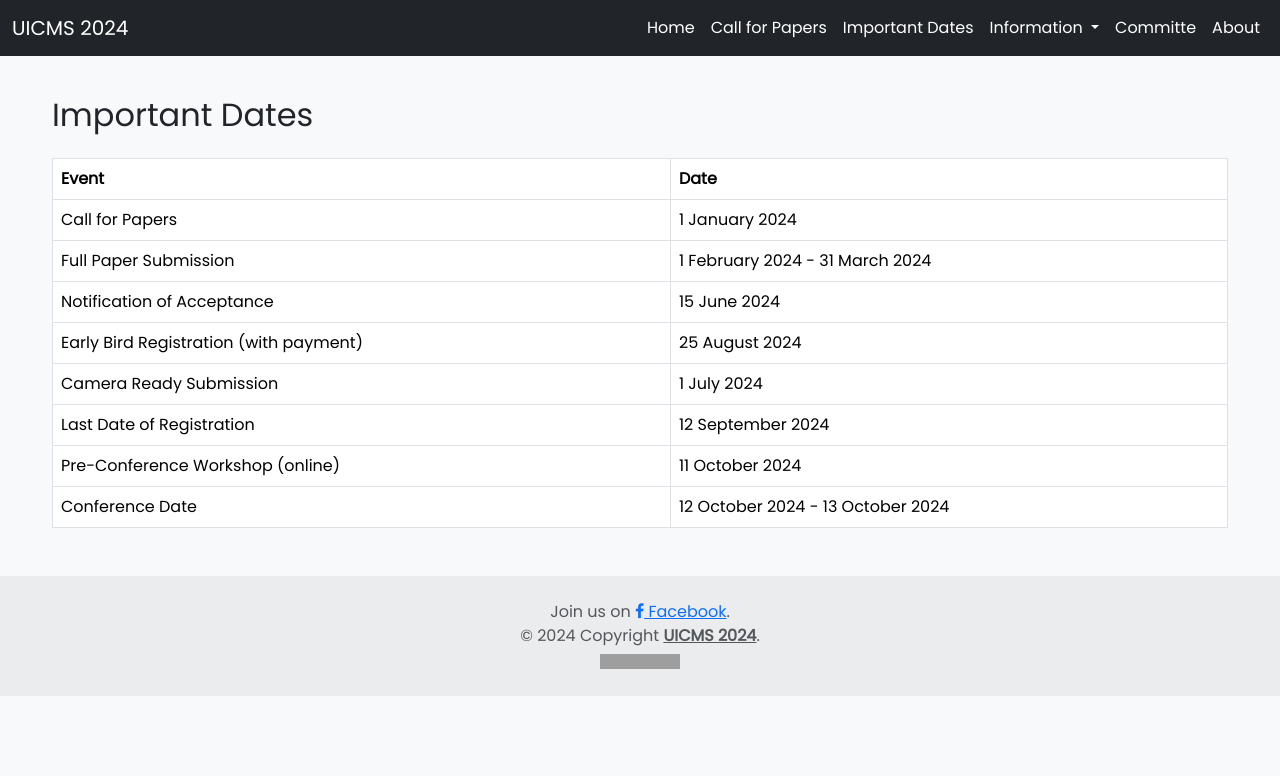
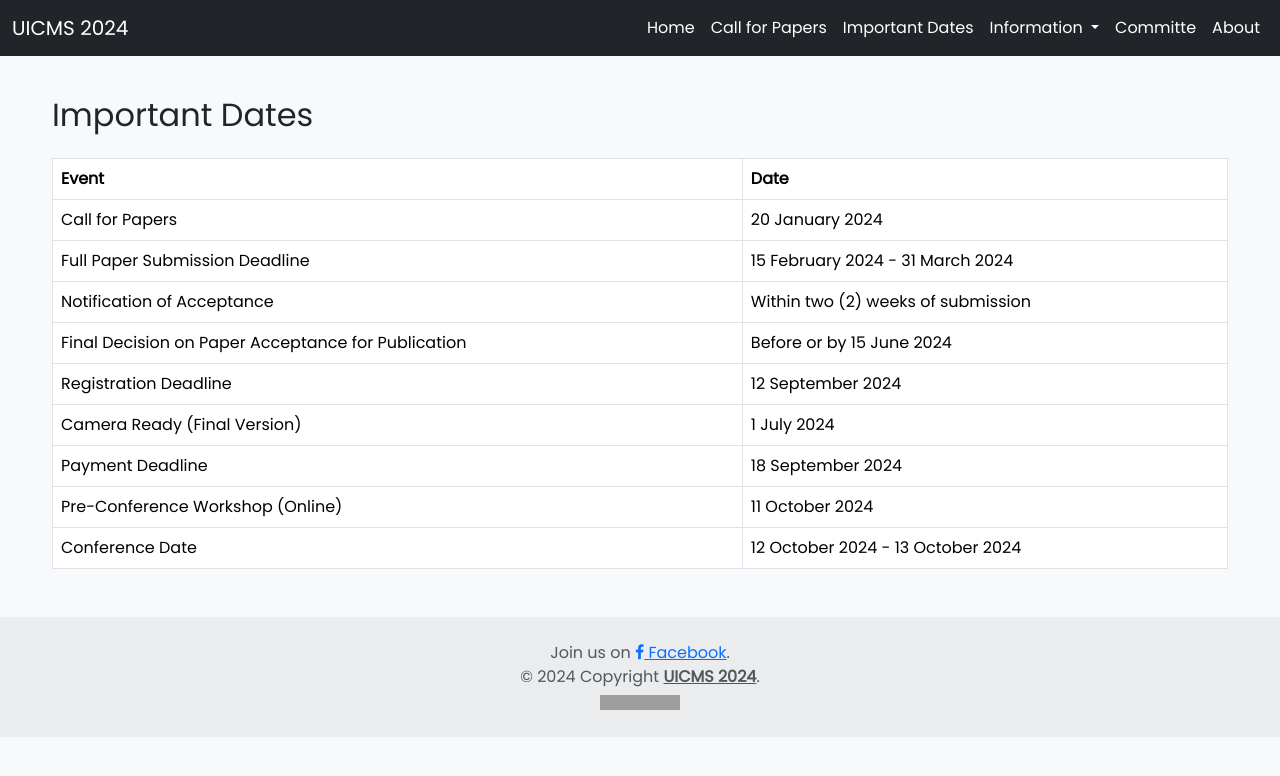
Before and after one commit to uicms2024/uicms2024.github.io, an Angular app: page /dates in a window 1280 px wide. Shown: the top 776 px of the page. Built offline with nearby package versions, Linux system fonts and the light colour scheme; grey boxes are pictures that could not be loaded.

Commit message:
Update new important dates

```diff
--- a/src/app/dates/dates.component.html
+++ b/src/app/dates/dates.component.html
@@ -10,11 +10,11 @@
     <tbody>
       <tr>
         <td>Call for Papers</td>
-        <td>1 January 2024</td>
+        <td>20 January 2024</td>
       </tr>
       <tr>
-        <td>Full Paper Submission</td>
-        <td>1 February 2024 - 31 March 2024</td>
+        <td>Full Paper Submission Deadline</td>
+        <td>15 February 2024 - 31 March 2024</td>
         <!-- <td>1 February 2024 - 30 April 2024</td> -->
         <!-- <td>30 April 2024 - 31 June 2024</td> -->
       </tr>
@@ -24,22 +24,26 @@
         </tr> -->
       <tr>
         <td>Notification of Acceptance</td>
-        <td>15 June 2024</td>
+        <td>Within two (2) weeks of submission</td>
       </tr>
       <tr>
-        <td>Early Bird Registration (with payment)</td>
-        <td>25 August 2024</td>
+        <td>Final Decision on Paper Acceptance for Publication</td>
+        <td>Before or by 15 June 2024</td>
       </tr>
       <tr>
-        <td>Camera Ready Submission</td>
+        <td>Registration Deadline</td>
+        <td>12 September 2024</td>
+      </tr>
+      <tr>
+        <td>Camera Ready (Final Version)</td>
         <td>1 July 2024</td>
       </tr>
       <tr>
-        <td>Last Date of Registration</td>
-        <td>12 September 2024</td>
+        <td>Payment Deadline</td>
+        <td>18 September 2024</td>
       </tr>
       <tr>
-        <td>Pre-Conference Workshop (online)</td>
+        <td>Pre-Conference Workshop (Online)</td>
         <td>11 October 2024</td>
       </tr>
       <tr>
--- a/src/app/registration/registration.component.html
+++ b/src/app/registration/registration.component.html
@@ -6,10 +6,10 @@
         Please use this link to register:
         <a href="https://uicms2024.edas.info/">https://uicms2024.edas.info/</a>
       </p>
-      <p class="mt-4">
+      <!-- <p class="mt-4">
         Registration and payment should be completed by the latest on 12th
         November 2024.
-      </p>
+      </p> -->
     </div>
   </div>
 </div>
```
